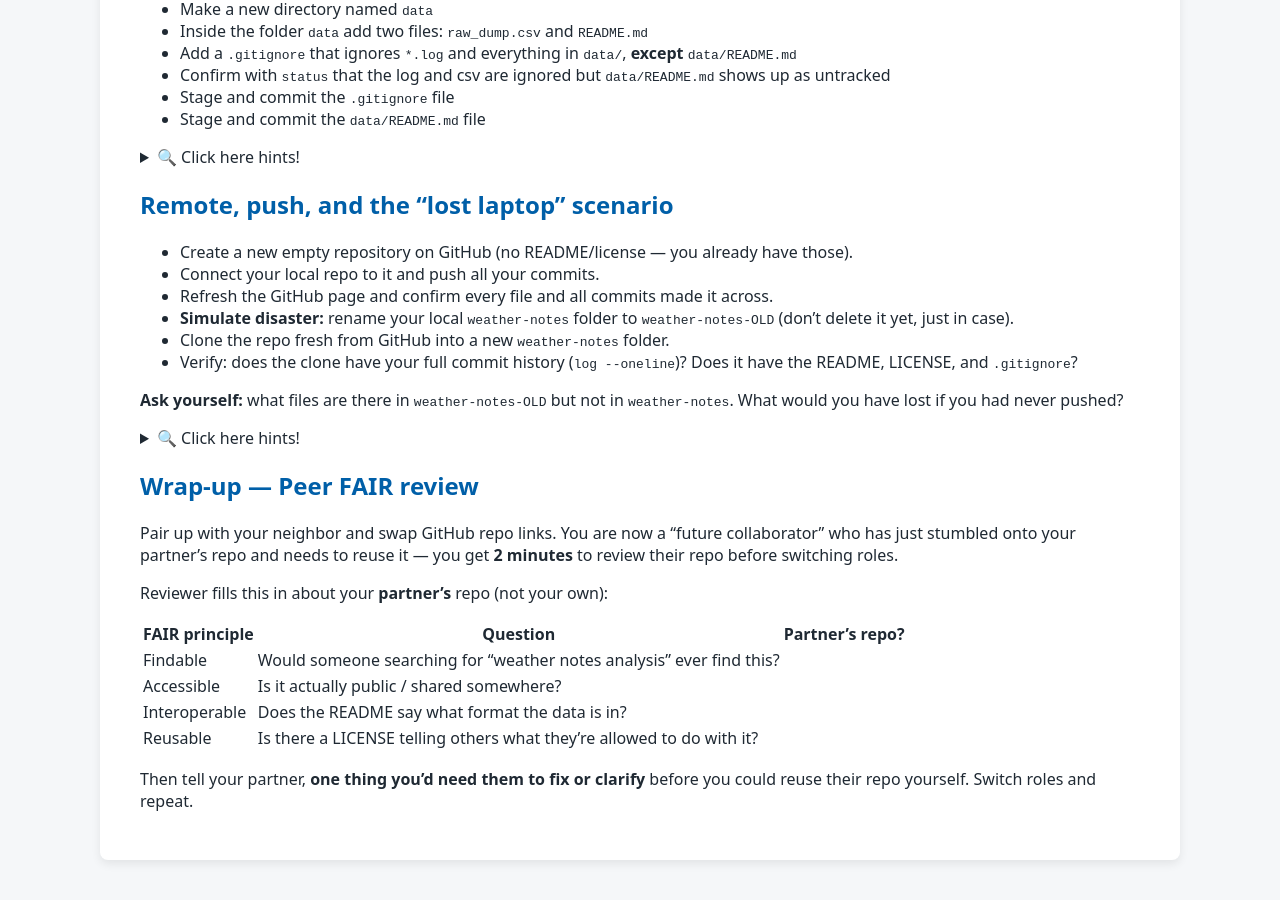
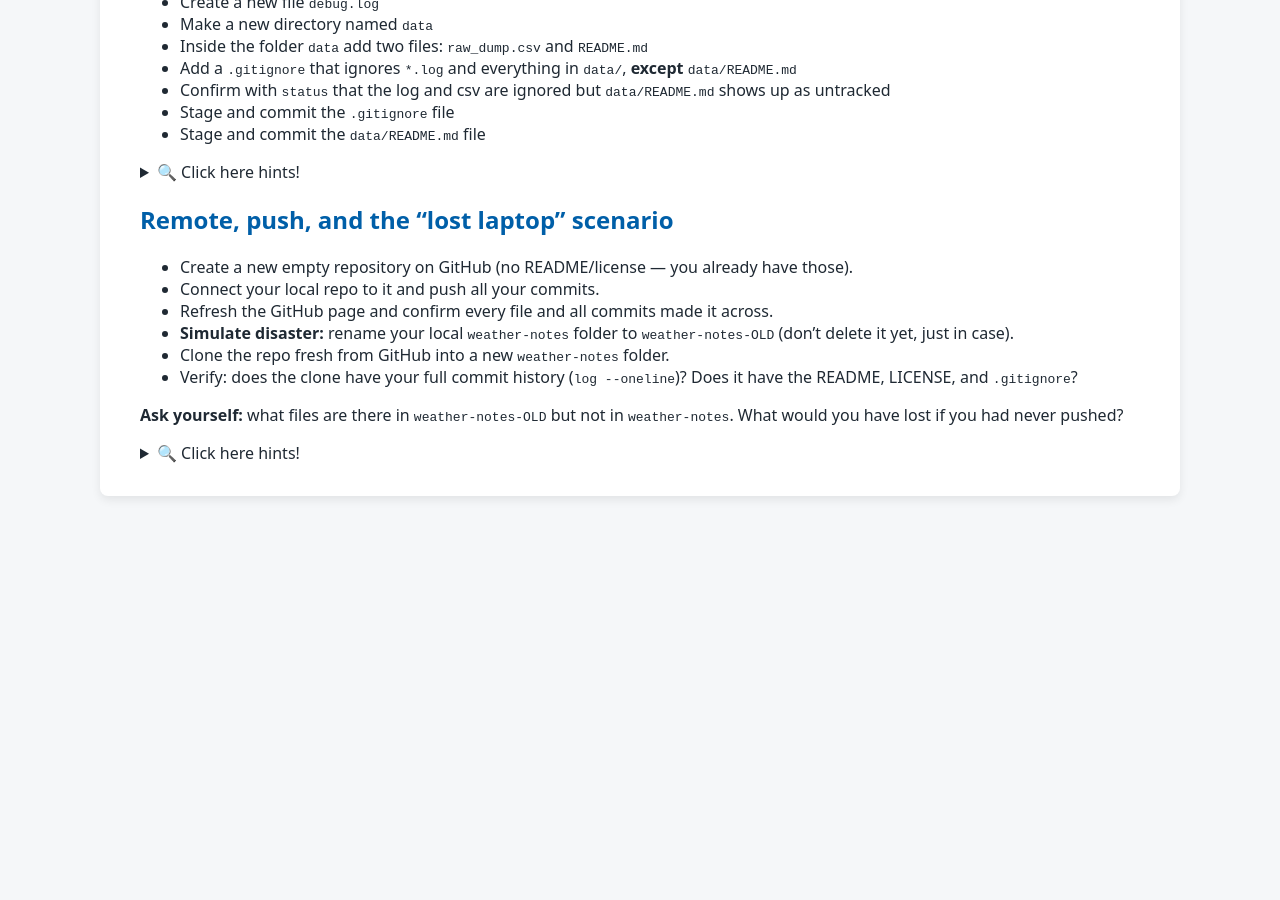
Before and after one commit to tu-delft-library/introduction_to_version_control_with_git, a Jekyll site: the page built from material_for_participants/PRACTICAL_putting_it_all_together.md, in a window 1280 px wide and 900 px high, scrolled down 1504 px. Built offline with Jekyll 4.4.1, drawn with Linux system fonts in a browser that asks for light colours; our own code applies the rules of GitHub Pages for plain Markdown files; after the commit the page ends 2040 px from its top, so only the background shows below that.

Commit message:
Rename and update home assignment

````diff
--- a/material_for_participants/PRACTICAL.md
+++ b/material_for_participants/PRACTICAL_putting_it_all_together.md
@@ -18,6 +18,7 @@ For example, navigate to your `Desktop` and start from there
    ## Usage
 
    Empty for now
+
    ```
 - Create a `LICENSE` file using `nano`
    - pick any open license text from https://choosealicense.com and paste it in.
@@ -119,17 +120,3 @@ You should now have 4 commits. Run `log --oneline` to confirm.
 - To rename a local folder use `mv source_directory target_directory`
 - To clone a repository from GitHub use `git clone git@github.com:[USERNAME]/[REPOSITORY].git`
 </details>
-
-## Wrap-up — Peer FAIR review
-Pair up with your neighbor and swap GitHub repo links. You are now a "future collaborator" who has just stumbled onto your partner's repo and needs to reuse it — you get **2 minutes** to review their repo before switching roles.
-
-Reviewer fills this in about your **partner's** repo (not your own):
-
-| FAIR principle | Question | Partner's repo? |
-|---|---|---|
-| Findable | Would someone searching for "weather notes analysis" ever find this? | |
-| Accessible | Is it actually public / shared somewhere? | |
-| Interoperable | Does the README say what format the data is in? | |
-| Reusable | Is there a LICENSE telling others what they're allowed to do with it? | |
-
-Then tell your partner, **one thing you'd need them to fix or clarify** before you could reuse their repo yourself. Switch roles and repeat.
````
